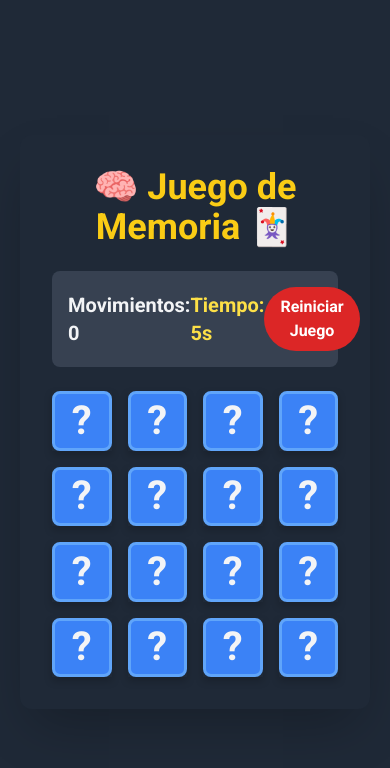
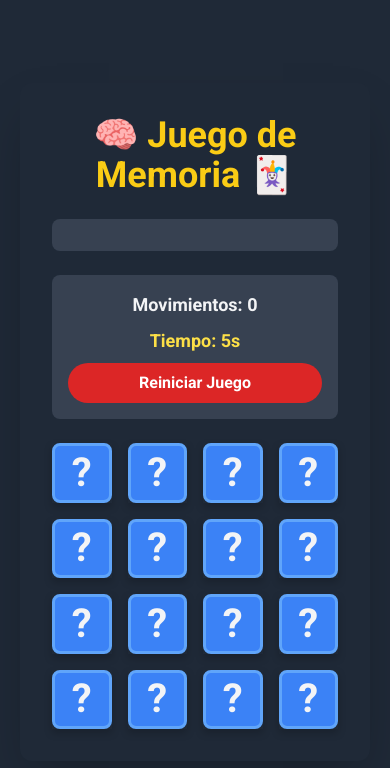
Before and after one commit to anasauer/memory-game, a plain HTML site: page index.html in a window 390 px wide. Drawn offline with nearby package versions, Linux system fonts and the light colour scheme.

Commit message:
Update index.html

```diff
--- a/index.html
+++ b/index.html
@@ -79,12 +79,15 @@
         <h1 class="text-4xl font-bold text-center mb-6 text-yellow-400">🧠 Juego de Memoria 🃏</h1>
 
         <div class="flex justify-between items-center mb-6 p-4 bg-gray-700 rounded-lg">
-            <div id="moves" class="text-xl font-semibold">Movimientos: 0</div>
-            <div id="gameTimer" class="text-xl font-semibold text-yellow-300">Tiempo: 0s</div>
-            <button id="restartButton" class="bg-red-600 hover:bg-red-700 text-white font-bold py-2 px-4 rounded-full transition duration-300">
-                Reiniciar Juego
-            </button>
-        </div>
+    </div>
+
+<div class="flex flex-col sm:flex-row justify-between items-center mb-6 p-4 bg-gray-700 rounded-lg space-y-2 sm:space-y-0">
+    <div id="moves" class="text-lg sm:text-xl font-semibold w-full sm:w-auto text-center sm:text-left">Movimientos: 0</div>
+    <div id="gameTimer" class="text-lg sm:text-xl font-semibold text-yellow-300 w-full sm:w-auto text-center">Tiempo: 0s</div>
+    <button id="restartButton" class="bg-red-600 hover:bg-red-700 text-white font-bold py-2 px-4 rounded-full transition duration-300 w-full sm:w-auto">
+        Reiniciar Juego
+    </button>
+</div>
 
         <div id="gameBoard" class="grid grid-cols-4 gap-4 w-full aspect-square max-w-lg mx-auto">
         </div>
```
